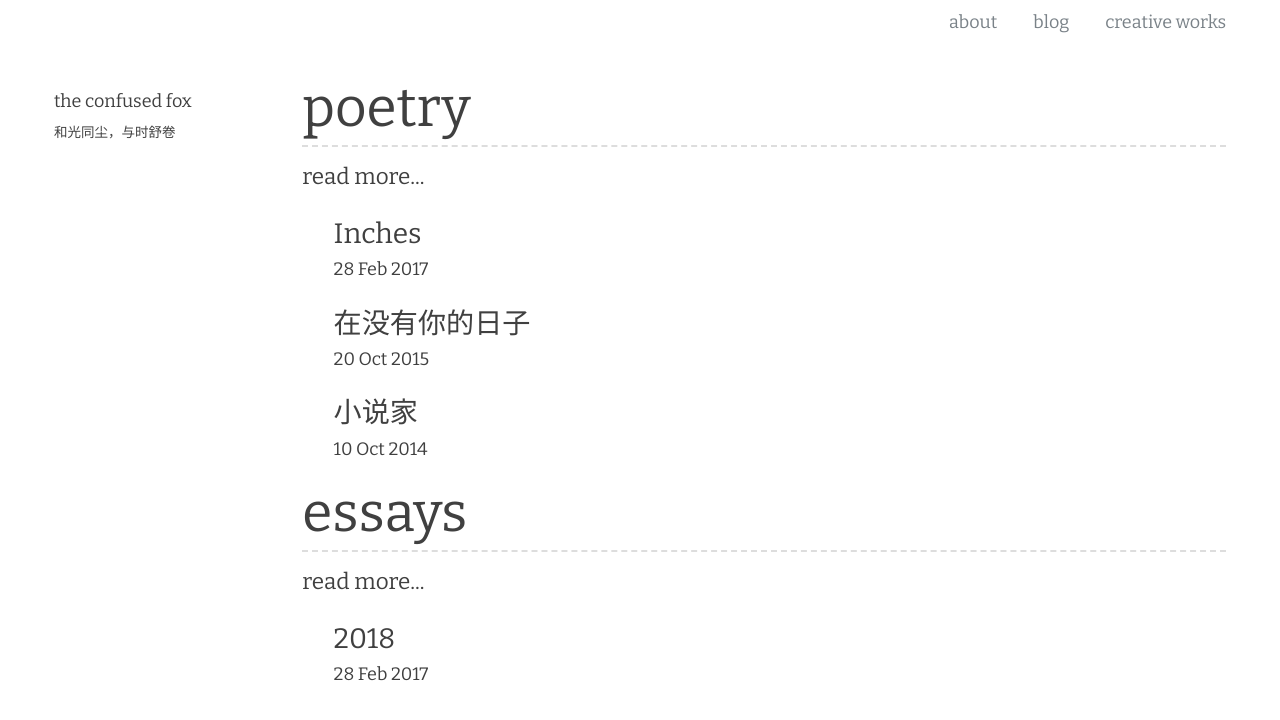
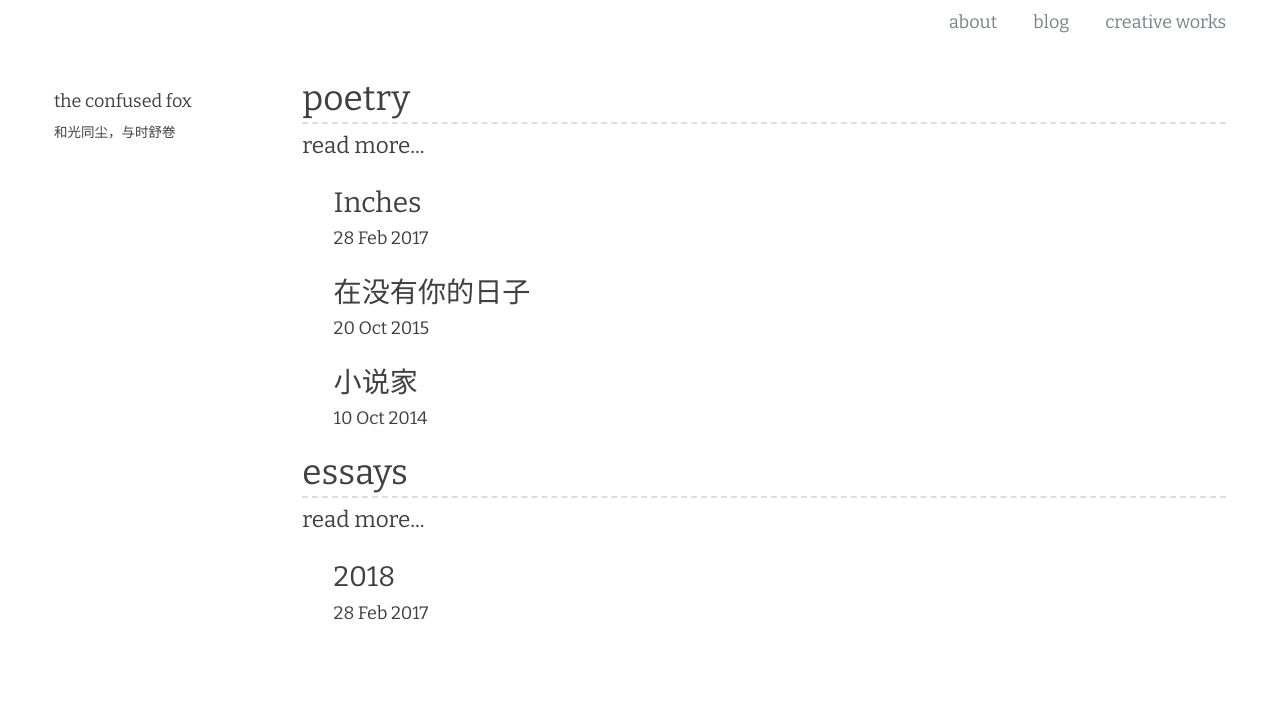
Before and after one commit to Haroenv/lingxz.github.io, a Jekyll site: the page built from _pages/creative-works.html, in a window 1280 px wide. Shown: the top 720 px of the page. Built offline with Jekyll 4.4.1, drawn with Linux system fonts in a browser that asks for light colours; some web fonts are replaced.

Commit message:
change title to noto sc normal

```diff
--- a/_pages/creative-works.html
+++ b/_pages/creative-works.html
@@ -10,7 +10,7 @@
   {% unless collection.output == false or collection.label == "posts" %}
     {% capture label %}{{ collection.label }}{% endcapture %}
     {% if label != written_label %}
-      <h1 id="{{ label | slugify }}" class="page__title"><a href=" {{ label | prepend: '/' | absolute_url }}">{{ label | downcase }}</a></h1>
+      <h1 id="{{ label | slugify }}" class="collection__title"><a href=" {{ label | prepend: '/' | absolute_url }}">{{ label | downcase }}</a></h1>
       <p class="page__meta"> <a href=" {{ label | prepend: '/' | absolute_url }}">read more...</a></p>
 
       {% capture written_label %}{{ label }}{% endcapture %}
--- a/_sass/_base.scss
+++ b/_sass/_base.scss
@@ -37,7 +37,7 @@
 
 h1 {
   margin-top: 0;
-  font-size: $type-size-2;
+  font-size: $type-size-3;
 }
 
 h2 {
--- a/_sass/_page.scss
+++ b/_sass/_page.scss
@@ -52,6 +52,17 @@
   border-bottom: 2px dashed #ddd;
   padding-bottom: 0.2em;
   font-size: $type-size-1;
+
+  & + .page__meta {
+    margin-top: -0.5em;
+  }
+}
+
+.collection__title {
+  margin-top: 0;
+  line-height: 1;
+  border-bottom: 2px dashed #ddd;
+  padding-bottom: 0.2em;
 
   & + .page__meta {
     margin-top: -0.5em;
--- a/_sass/_variables.scss
+++ b/_sass/_variables.scss
@@ -53,10 +53,18 @@
        url(//fonts.gstatic.com/ea/notosanssc/v1/NotoSansSC-Light.woff) format('woff'),
        url(//fonts.gstatic.com/ea/notosanssc/v1/NotoSansSC-Light.otf) format('opentype');
 }
+@font-face {
+   font-family: 'Noto Sans SC';
+   font-style: normal;
+   font-weight: 400;
+   src: url(//fonts.gstatic.com/ea/notosanssc/v1/NotoSansSC-Regular.woff2) format('woff2'),
+        url(//fonts.gstatic.com/ea/notosanssc/v1/NotoSansSC-Regular.woff) format('woff'),
+        url(//fonts.gstatic.com/ea/notosanssc/v1/NotoSansSC-Regular.otf) format('opentype');
+ }
 @import url('https://fonts.googleapis.com/css?family=Bitter');
 
 $custom: Bitter, "Helvetica Neue", Arial, 'Noto Sans SC Light', "Hiragino Sans GB", "WenQuanYi Micro Hei", "Microsoft YaHei", sans-serif;
-$heading: Bitter, "Helvetica Neue", Arial, 'Noto Sans SC Light', "Hiragino Sans GB", "WenQuanYi Micro Hei", "Microsoft YaHei", sans-serif;
+$heading: Bitter, "Helvetica Neue", Arial, 'Noto Sans SC', "Hiragino Sans GB", "WenQuanYi Micro Hei", "Microsoft YaHei", sans-serif;
 
 $chinese-font-family: "ManYu", 'Noto Sans SC Light', "Hiragino Sans GB", "WenQuanYi Micro Hei", "Microsoft YaHei", sans-serif;
 
```
